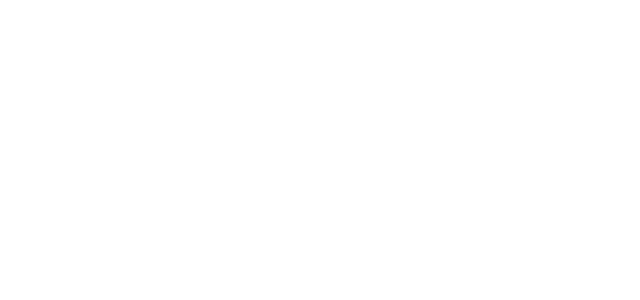
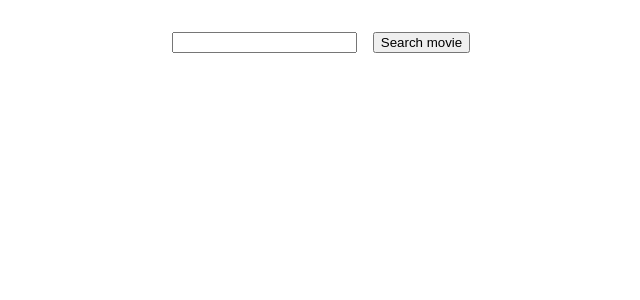
Before and after one commit to IonCatana/vue-boolflix, a Vue app: page / in a window 1280 px wide. Shown: the top 300 px of the page, without its empty margins (319-959 px from the left). Built offline with nearby package versions, Linux system fonts and the light colour scheme.

Commit message:
Add Search Bar

```diff
--- a/src/components/MyMovies.vue
+++ b/src/components/MyMovies.vue
@@ -1,5 +1,10 @@
 <template>
-  <div class="container"></div>
+  <div class="container">
+    <div class="search_bar">
+      <input type="text" />
+      <button>Search movie</button>
+    </div>
+  </div>
 </template>
 
 <script>
@@ -10,5 +15,12 @@
 .container {
   max-width: 1200px;
   margin: 2rem auto;
+  .search_bar {
+    display: flex;
+    justify-content: center;
+    input {
+      margin-right: 1rem;
+    }
+  }
 }
 </style>
```
